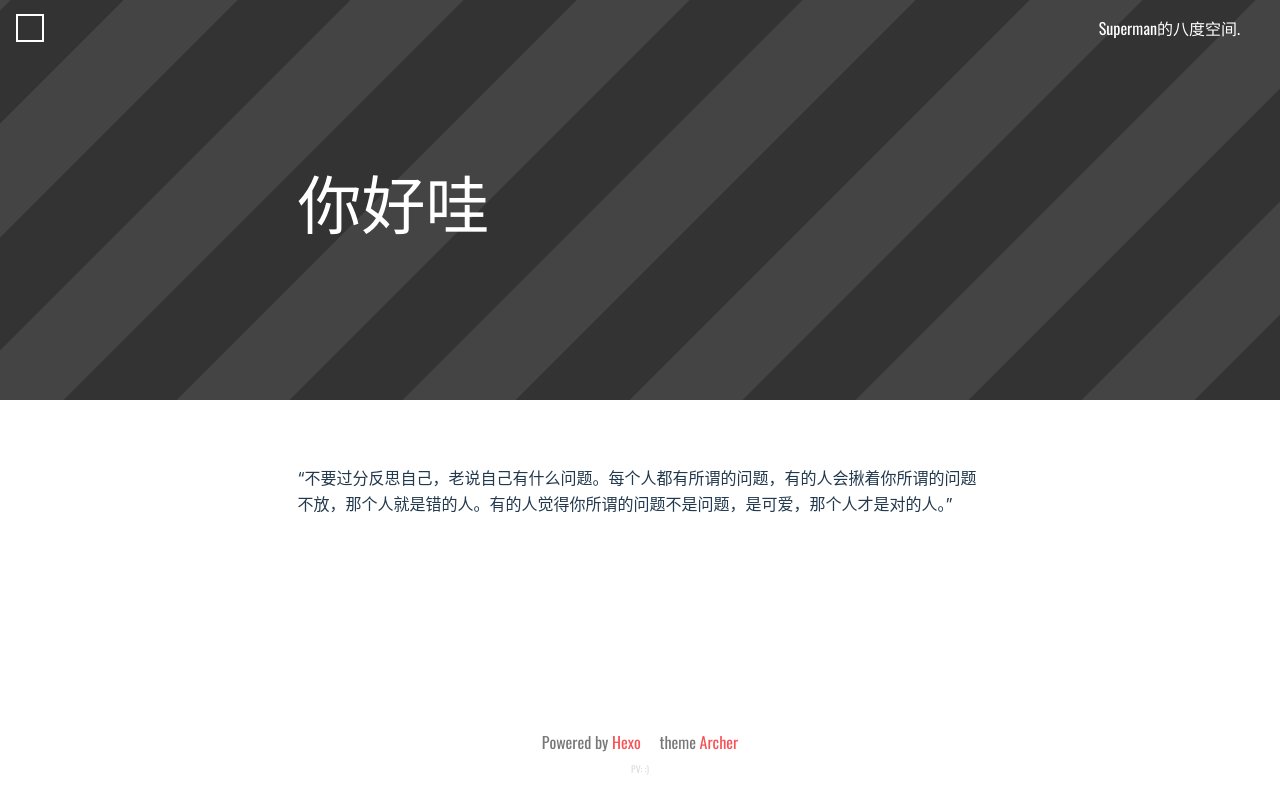
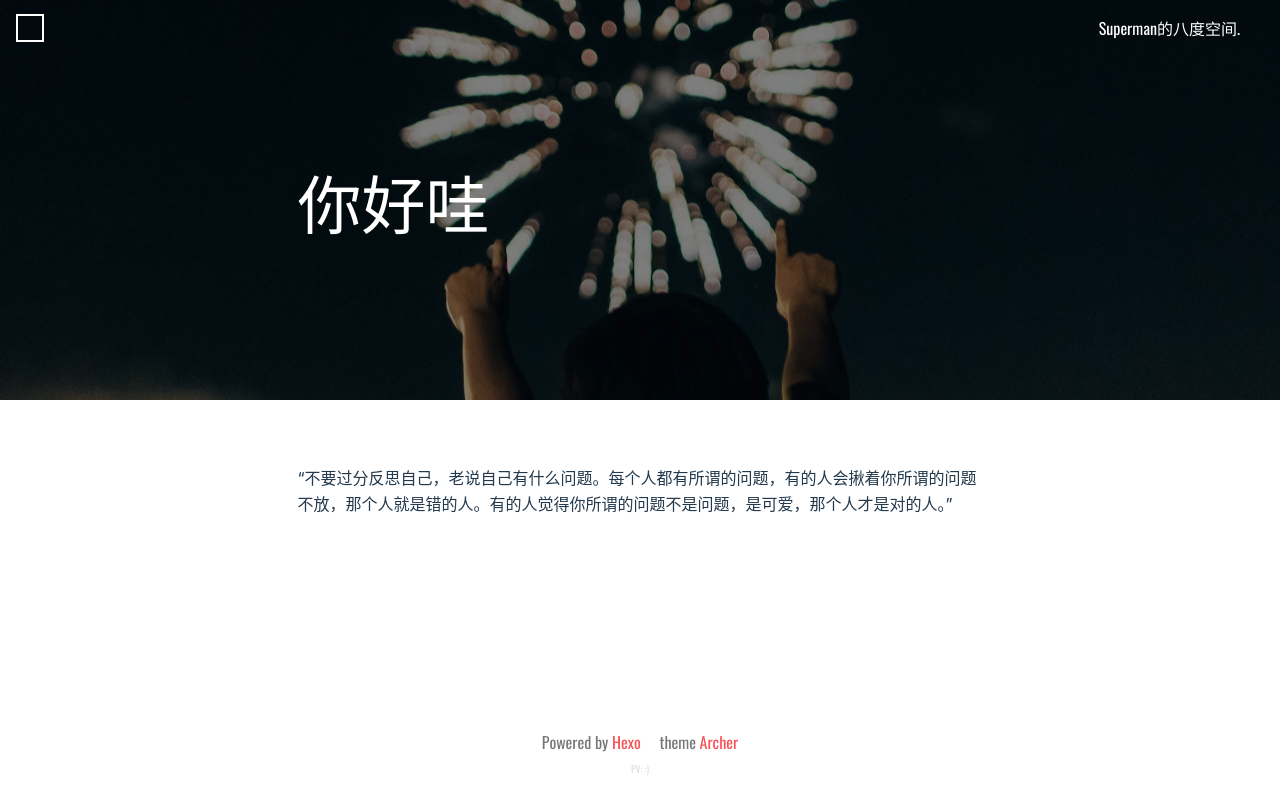
Before and after one commit to HZKSuperman/HZKSuperman.github.io, a plain HTML site: page about/index.html in a window 1280 px wide. Drawn offline with nearby package versions, Linux system fonts and the light colour scheme; some packages are replaced by stand-ins of ours; a script that the page names is missing; a web font is replaced by a local one.

Commit message:
Site updated: 2018-10-31 17:56:34

```diff
--- a/about/index.html
+++ b/about/index.html
@@ -231,7 +231,7 @@ height:50vh;
 
 
     <div class="site-intro-placeholder"></div>
-    <div class="site-intro-img" style="background-image: url(/intro/about-page.jpg)"></div>
+    <div class="site-intro-img" style="background-image: url(/intro/about-bg.jpg)"></div>
     <div class="site-intro-meta">
         <!-- 标题  -->
         <h1 class="intro-title">
```
